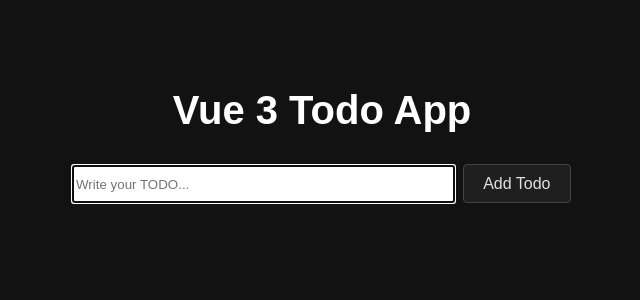
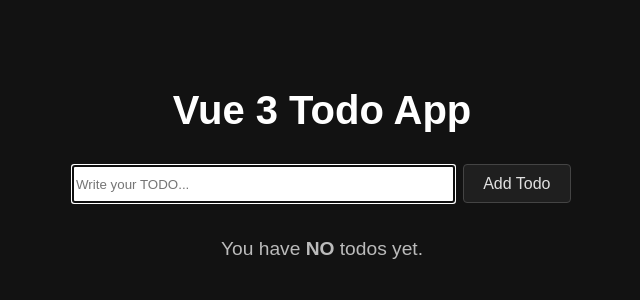
Before and after one commit to 25-26-4BI-SEW/Radbauer_Felix, a Vue app in the folder 08_ADV_Todo_App_extended/todo-extended/: page / in a window 1280 px wide. Shown: the top 300 px of the page, without its empty margins (318-958 px from the left). Built offline with nearby package versions, Linux system fonts and the light colour scheme; the HTML template or start-up script is replaced by a standard one.

Commit message:
Update App.vue: Add No todos Notice

```diff
--- a/08_ADV_Todo_App_extended/todo-extended/src/App.vue
+++ b/08_ADV_Todo_App_extended/todo-extended/src/App.vue
@@ -35,6 +35,10 @@ const removeTodo = (id) => {
 
         <TodoForm @add-todo="addTodo" />
 
+        <p v-if="todos.length === 0" class="empty">
+            You have <strong>NO</strong> todos yet.
+        </p>
+
         <TransitionGroup name="fade" tag="ul" class="todo-list">
             <TodoItem v-for="todo in todos" :key="todo.id" @remove="removeTodo(todo.id)">
                 <template #default>
@@ -57,14 +61,23 @@ const removeTodo = (id) => {
     list-style: none;
 }
 
-/* Fade transition */
+
 .fade-enter-active,
 .fade-leave-active {
-    transition: opacity 0.3s ease;
+    transition: opacity 0.5s ease-in-out;
 }
 
 .fade-enter-from,
 .fade-leave-to {
     opacity: 0;
 }
+
+p.empty {
+    margin-top: 2rem;
+    color: #bbb;
+    font-size: 1.2rem;
+    text-align: center;
+}
+
+
 </style>
```
